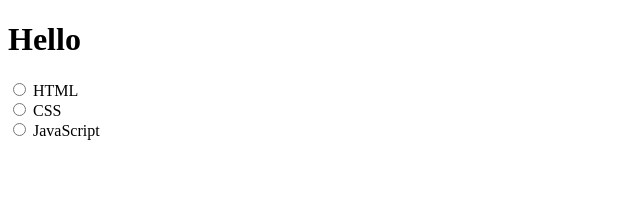
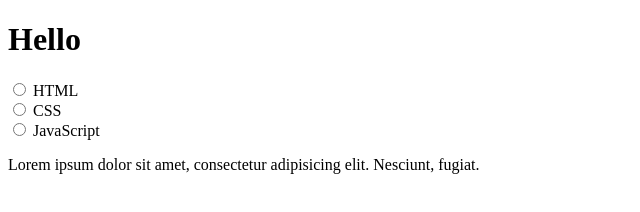
Before and after one commit to PV-VIBOL/projectBranch, a plain HTML site: page index.html in a window 1280 px wide. Shown: the whole page, without its empty margins (0-640 px from the left). Drawn offline with Linux system fonts and the light colour scheme.

Commit message:
add text

```diff
--- a/index.html
+++ b/index.html
@@ -16,5 +16,6 @@
         <input type="radio" id="javascript" name="fav_language" value="JavaScript">
         <label for="javascript">JavaScript</label>
       </form>
+      <p>Lorem ipsum dolor sit amet, consectetur adipisicing elit. Nesciunt, fugiat.</p>
 </body>
 </html>
```
